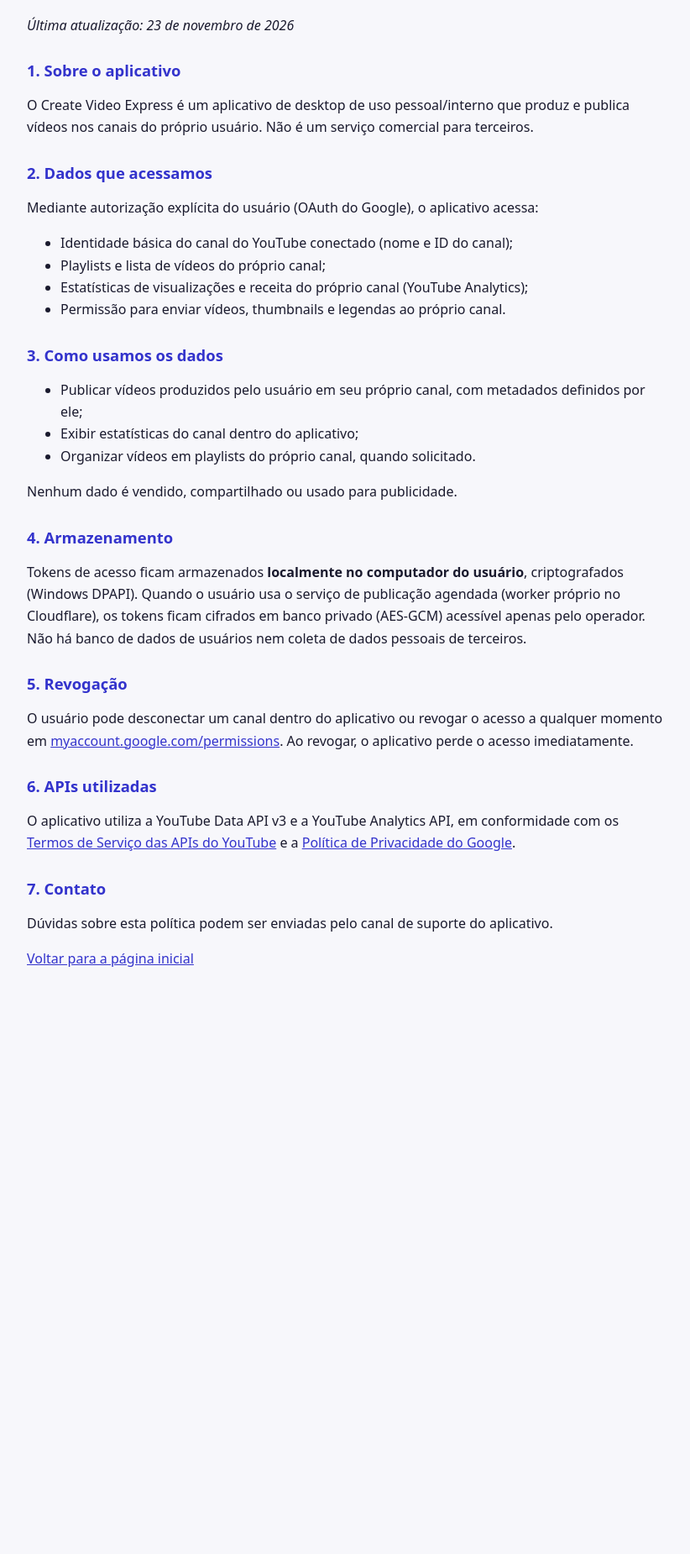
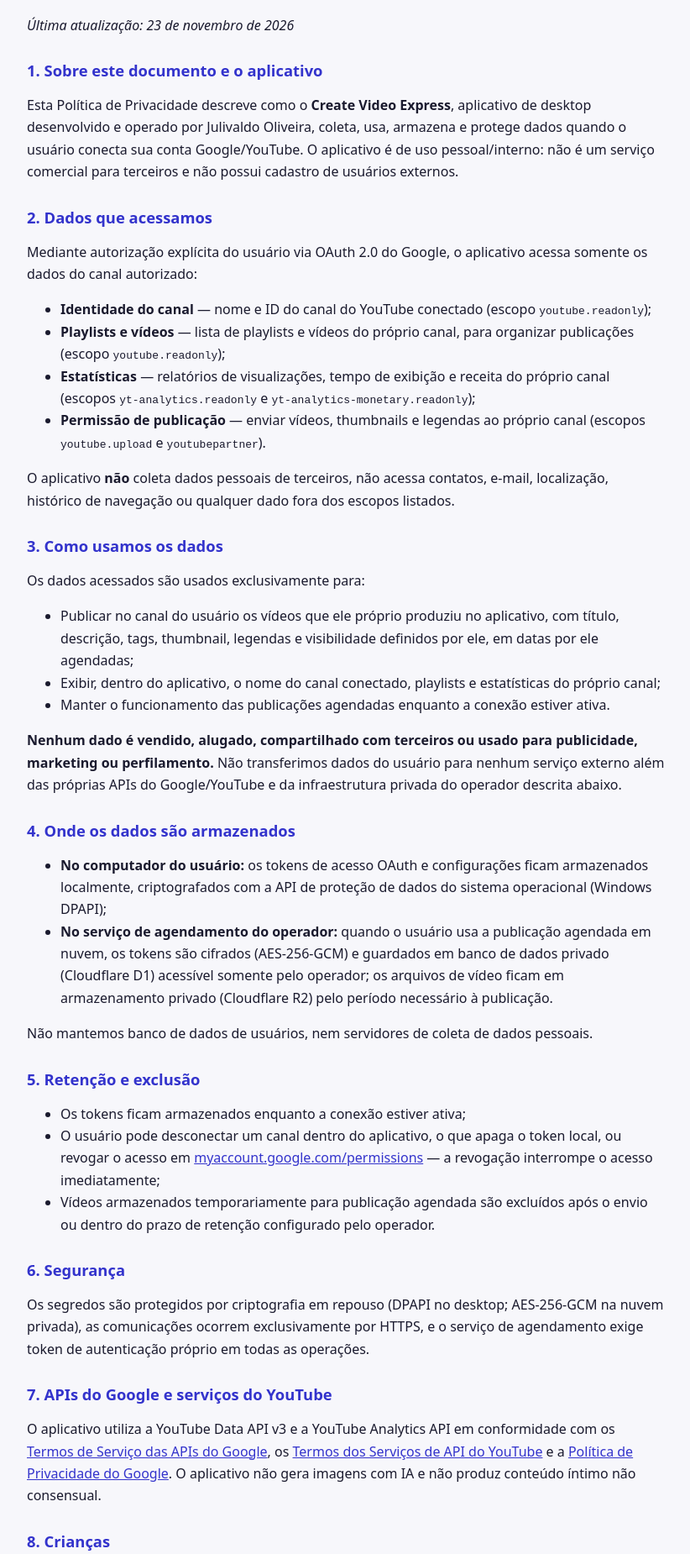
Before and after one commit to julivaldooliveira20-cmd/createvideoexpress-site, a plain HTML site: page privacidade.html in a window 1280 px wide. Shown: the part 109-1959 px from the top of the page at 84% size, without its empty margins (228-1050 px from the left). Before the commit the page ends 1328 px from the top, so only its background shows below. Drawn offline with Linux system fonts and the light colour scheme.

Commit message:
Add files via upload

```diff
--- a/privacidade.html
+++ b/privacidade.html
@@ -18,37 +18,56 @@
   <h1>Política de Privacidade — Create Video Express</h1>
   <p><em>Última atualização: 23 de novembro de 2026</em></p>
 
-  <h2>1. Sobre o aplicativo</h2>
-  <p>O Create Video Express é um aplicativo de desktop de uso pessoal/interno que produz e publica vídeos nos canais do próprio usuário. Não é um serviço comercial para terceiros.</p>
+  <h2>1. Sobre este documento e o aplicativo</h2>
+  <p>Esta Política de Privacidade descreve como o <strong>Create Video Express</strong>, aplicativo de desktop desenvolvido e operado por Julivaldo Oliveira, coleta, usa, armazena e protege dados quando o usuário conecta sua conta Google/YouTube. O aplicativo é de uso pessoal/interno: não é um serviço comercial para terceiros e não possui cadastro de usuários externos.</p>
 
   <h2>2. Dados que acessamos</h2>
-  <p>Mediante autorização explícita do usuário (OAuth do Google), o aplicativo acessa:</p>
+  <p>Mediante autorização explícita do usuário via OAuth 2.0 do Google, o aplicativo acessa somente os dados do canal autorizado:</p>
   <ul>
-    <li>Identidade básica do canal do YouTube conectado (nome e ID do canal);</li>
-    <li>Playlists e lista de vídeos do próprio canal;</li>
-    <li>Estatísticas de visualizações e receita do próprio canal (YouTube Analytics);</li>
-    <li>Permissão para enviar vídeos, thumbnails e legendas ao próprio canal.</li>
+    <li><strong>Identidade do canal</strong> — nome e ID do canal do YouTube conectado (escopo <code>youtube.readonly</code>);</li>
+    <li><strong>Playlists e vídeos</strong> — lista de playlists e vídeos do próprio canal, para organizar publicações (escopo <code>youtube.readonly</code>);</li>
+    <li><strong>Estatísticas</strong> — relatórios de visualizações, tempo de exibição e receita do próprio canal (escopos <code>yt-analytics.readonly</code> e <code>yt-analytics-monetary.readonly</code>);</li>
+    <li><strong>Permissão de publicação</strong> — enviar vídeos, thumbnails e legendas ao próprio canal (escopos <code>youtube.upload</code> e <code>youtubepartner</code>).</li>
+  </ul>
+  <p>O aplicativo <strong>não</strong> coleta dados pessoais de terceiros, não acessa contatos, e-mail, localização, histórico de navegação ou qualquer dado fora dos escopos listados.</p>
+
+  <h2>3. Como usamos os dados</h2>
+  <p>Os dados acessados são usados exclusivamente para:</p>
+  <ul>
+    <li>Publicar no canal do usuário os vídeos que ele próprio produziu no aplicativo, com título, descrição, tags, thumbnail, legendas e visibilidade definidos por ele, em datas por ele agendadas;</li>
+    <li>Exibir, dentro do aplicativo, o nome do canal conectado, playlists e estatísticas do próprio canal;</li>
+    <li>Manter o funcionamento das publicações agendadas enquanto a conexão estiver ativa.</li>
+  </ul>
+  <p><strong>Nenhum dado é vendido, alugado, compartilhado com terceiros ou usado para publicidade, marketing ou perfilamento.</strong> Não transferimos dados do usuário para nenhum serviço externo além das próprias APIs do Google/YouTube e da infraestrutura privada do operador descrita abaixo.</p>
+
+  <h2>4. Onde os dados são armazenados</h2>
+  <ul>
+    <li><strong>No computador do usuário:</strong> os tokens de acesso OAuth e configurações ficam armazenados localmente, criptografados com a API de proteção de dados do sistema operacional (Windows DPAPI);</li>
+    <li><strong>No serviço de agendamento do operador:</strong> quando o usuário usa a publicação agendada em nuvem, os tokens são cifrados (AES-256-GCM) e guardados em banco de dados privado (Cloudflare D1) acessível somente pelo operador; os arquivos de vídeo ficam em armazenamento privado (Cloudflare R2) pelo período necessário à publicação.</li>
+  </ul>
+  <p>Não mantemos banco de dados de usuários, nem servidores de coleta de dados pessoais.</p>
+
+  <h2>5. Retenção e exclusão</h2>
+  <ul>
+    <li>Os tokens ficam armazenados enquanto a conexão estiver ativa;</li>
+    <li>O usuário pode desconectar um canal dentro do aplicativo, o que apaga o token local, ou revogar o acesso em <a href="https://myaccount.google.com/permissions">myaccount.google.com/permissions</a> — a revogação interrompe o acesso imediatamente;</li>
+    <li>Vídeos armazenados temporariamente para publicação agendada são excluídos após o envio ou dentro do prazo de retenção configurado pelo operador.</li>
   </ul>
 
-  <h2>3. Como usamos os dados</h2>
-  <ul>
-    <li>Publicar vídeos produzidos pelo usuário em seu próprio canal, com metadados definidos por ele;</li>
-    <li>Exibir estatísticas do canal dentro do aplicativo;</li>
-    <li>Organizar vídeos em playlists do próprio canal, quando solicitado.</li>
-  </ul>
-  <p>Nenhum dado é vendido, compartilhado ou usado para publicidade.</p>
+  <h2>6. Segurança</h2>
+  <p>Os segredos são protegidos por criptografia em repouso (DPAPI no desktop; AES-256-GCM na nuvem privada), as comunicações ocorrem exclusivamente por HTTPS, e o serviço de agendamento exige token de autenticação próprio em todas as operações.</p>
 
-  <h2>4. Armazenamento</h2>
-  <p>Tokens de acesso ficam armazenados <strong>localmente no computador do usuário</strong>, criptografados (Windows DPAPI). Quando o usuário usa o serviço de publicação agendada (worker próprio no Cloudflare), os tokens ficam cifrados em banco privado (AES-GCM) acessível apenas pelo operador. Não há banco de dados de usuários nem coleta de dados pessoais de terceiros.</p>
+  <h2>7. APIs do Google e serviços do YouTube</h2>
+  <p>O aplicativo utiliza a YouTube Data API v3 e a YouTube Analytics API em conformidade com os <a href="https://developers.google.com/terms">Termos de Serviço das APIs do Google</a>, os <a href="https://developers.google.com/youtube/terms/api-services-terms-of-service">Termos dos Serviços de API do YouTube</a> e a <a href="https://policies.google.com/privacy">Política de Privacidade do Google</a>. O aplicativo não gera imagens com IA e não produz conteúdo íntimo não consensual.</p>
 
-  <h2>5. Revogação</h2>
-  <p>O usuário pode desconectar um canal dentro do aplicativo ou revogar o acesso a qualquer momento em <a href="https://myaccount.google.com/permissions">myaccount.google.com/permissions</a>. Ao revogar, o aplicativo perde o acesso imediatamente.</p>
+  <h2>8. Crianças</h2>
+  <p>O aplicativo não é direcionado a crianças e não coleta intencionalmente dados de menores de idade.</p>
 
-  <h2>6. APIs utilizadas</h2>
-  <p>O aplicativo utiliza a YouTube Data API v3 e a YouTube Analytics API, em conformidade com os <a href="https://developers.google.com/youtube/terms/api-services-terms-of-service">Termos de Serviço das APIs do YouTube</a> e a <a href="https://policies.google.com/privacy">Política de Privacidade do Google</a>.</p>
+  <h2>9. Alterações nesta política</h2>
+  <p>Atualizações desta política serão publicadas nesta mesma página, com a data de revisão atualizada no topo.</p>
 
-  <h2>7. Contato</h2>
-  <p>Dúvidas sobre esta política podem ser enviadas pelo canal de suporte do aplicativo.</p>
+  <h2>10. Contato</h2>
+  <p>Dúvidas sobre privacidade e proteção de dados podem ser enviadas pelo canal de suporte do aplicativo.</p>
 
   <p><a href="/">Voltar para a página inicial</a></p>
 </main>
```
Also changed, not shown: index.html (+22 -15 lines).
